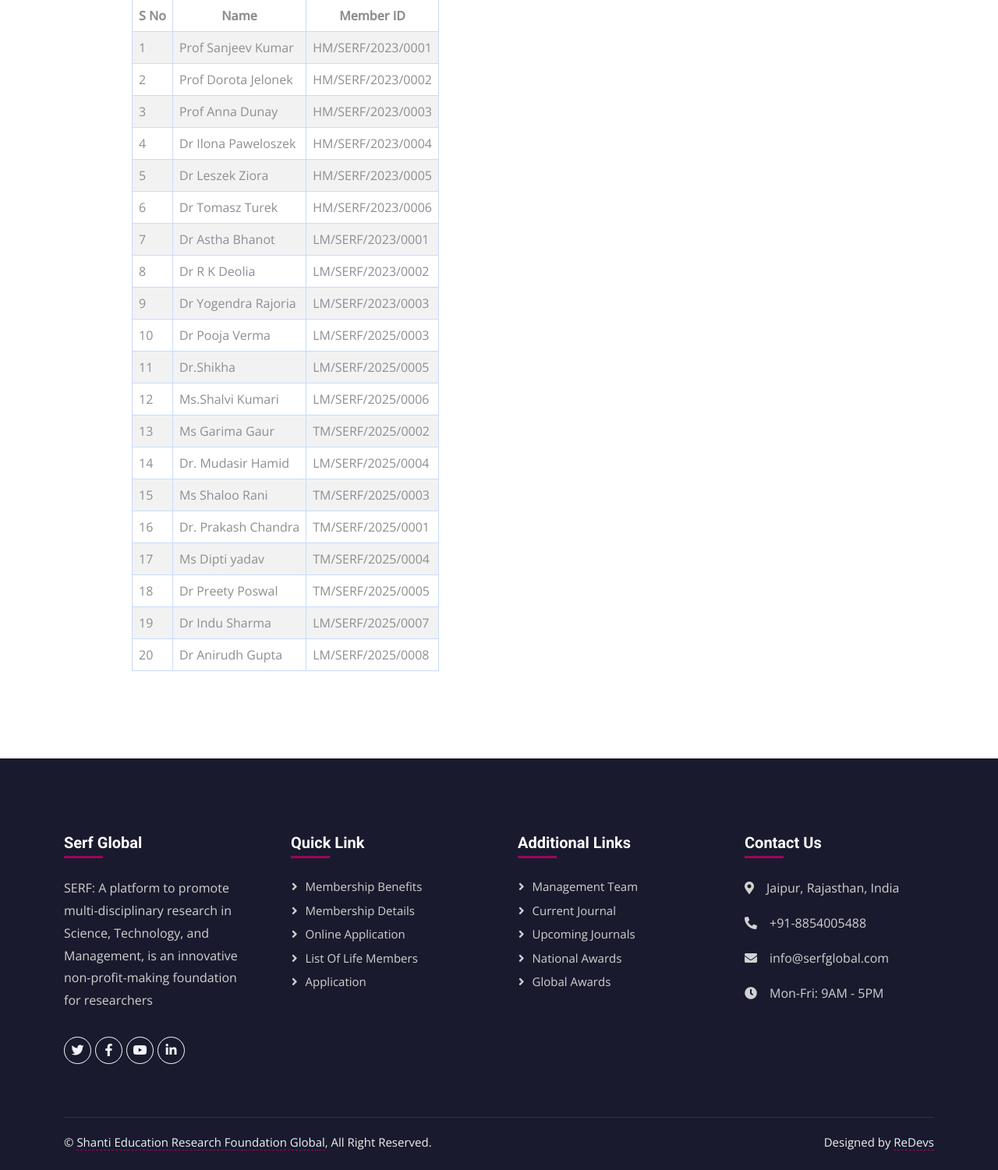
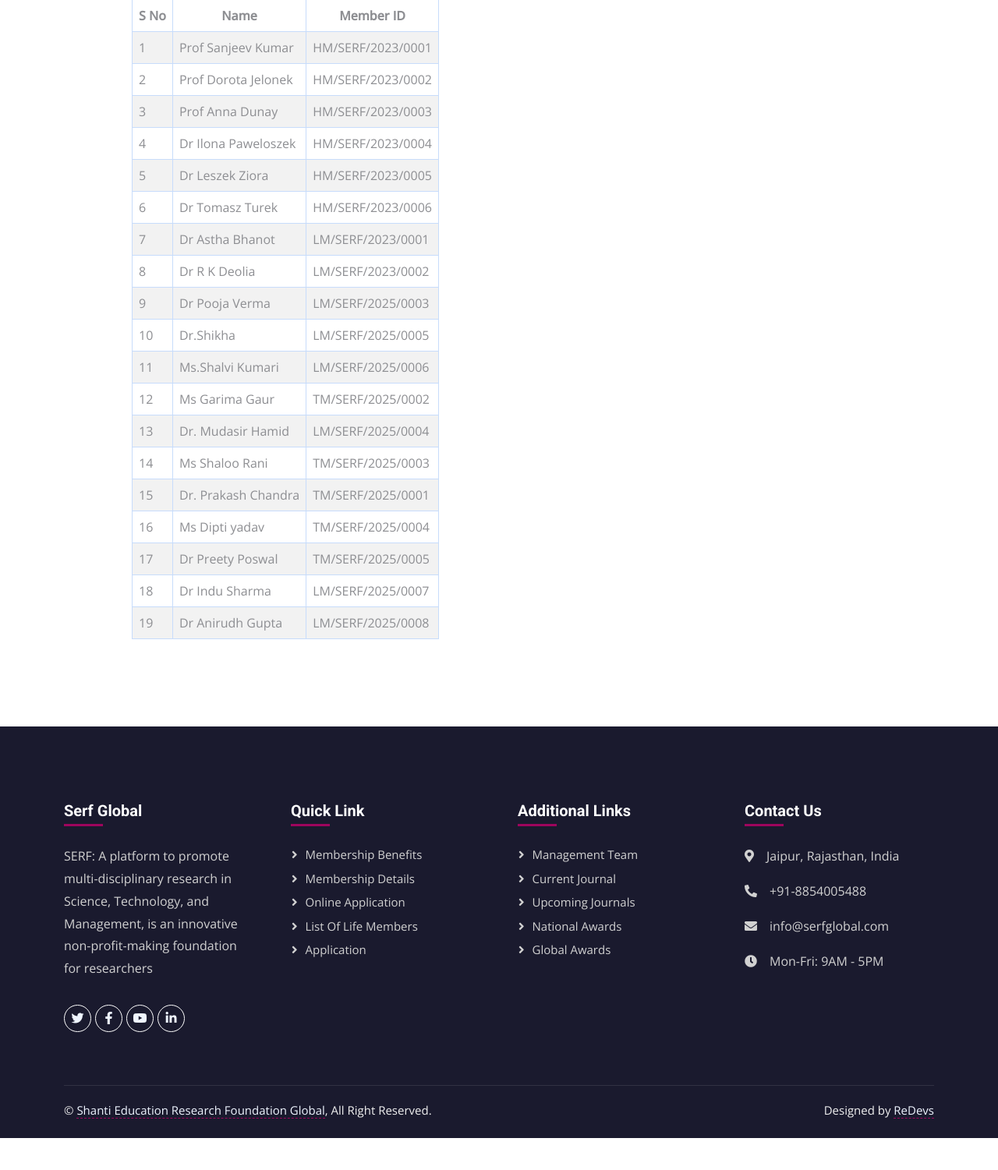
Before and after one commit to pankaj8949/serfglobal, a Flask app: page /list-of-life-members in a window 1280 px wide. Shown: the part 533-2034 px from the top of the page at 78% size. After the commit the page ends 1993 px from the top, so only its background shows below. Run offline with Flask 3, Linux system fonts and the light colour scheme; parts of the project's set-up code (start-up, migrations or seed data) failed here and were passed over; some libraries are stand-ins or nearby versions.

Commit message:
yogendra rajoira removed

```diff
--- a/templates/index.html
+++ b/templates/index.html
@@ -216,10 +216,6 @@
 
         <!-- Dr. Alok Aggrawal -->
         {{ team_card('Dr. Alok Aggrawal', 'Executive Vice President', '_img/team/alok.webp', 'Dehradun, India') }}
-
-        <!-- Dr. Yogendra Rajoria -->
-        {{ team_card('Dr. Yogendra Rajoria', 'Executive Vice President', '_img/team/yogendra-rajoria.jpg', 'Gurugram,
-        India') }}
 
         <!-- Pradeep Upadhyay -->
         {{ team_card('Prof. Pradeep Upadhyay', 'Executive Vice President', '_img/team/pradeep.png', 'Jaipur, India') }}
--- a/templates/screens/membership/lolm.html
+++ b/templates/screens/membership/lolm.html
@@ -59,61 +59,56 @@
             </tr>
             <tr>
                 <td>9</td>
-                <td>Dr Yogendra Rajoria</td>
-                <td>LM/SERF/2023/0003</td>
-            </tr>
-            <tr>
-                <td>10</td>
                 <td>Dr Pooja Verma</td>
                 <td>LM/SERF/2025/0003</td>
             </tr>
             <tr>
-                <td>11</td>
+                <td>10</td>
                 <td>Dr.Shikha</td>
                 <td>LM/SERF/2025/0005</td>
             </tr>
             <tr>
-                <td>12</td>
+                <td>11</td>
                 <td>Ms.Shalvi Kumari</td>
                 <td>LM/SERF/2025/0006</td>
             </tr>
             <tr>
-                <td>13</td>
+                <td>12</td>
                 <td>Ms Garima Gaur</td>
                 <td>TM/SERF/2025/0002</td>
             </tr>
             <tr>
-                <td>14</td>
+                <td>13</td>
                 <td>Dr. Mudasir Hamid</td>
                 <td>LM/SERF/2025/0004</td>
             </tr>
             <tr>
-                <td>15</td>
+                <td>14</td>
                 <td>Ms Shaloo Rani</td>
                 <td>TM/SERF/2025/0003</td>
             </tr>
             <tr>
-                <td>16</td>
+                <td>15</td>
                 <td>Dr. Prakash Chandra</td>
                 <td>TM/SERF/2025/0001</td>
             </tr>
             <tr>
-                <td>17</td>
+                <td>16</td>
                 <td>Ms Dipti yadav</td>
                 <td>TM/SERF/2025/0004</td>
             </tr>
             <tr>
-                <td>18</td>
+                <td>17</td>
                 <td>Dr Preety Poswal</td>
                 <td>TM/SERF/2025/0005</td>
             </tr>
             <tr>
-                <td>19</td>
+                <td>18</td>
                 <td>Dr Indu Sharma</td>
                 <td>LM/SERF/2025/0007</td>
             </tr>
             <tr>
-                <td>20</td>
+                <td>19</td>
                 <td>Dr Anirudh Gupta</td>
                 <td>LM/SERF/2025/0008</td>
             </tr>
```
Also changed, not shown: templates/screens/foundation/management_team.html (+0 -7 lines).
